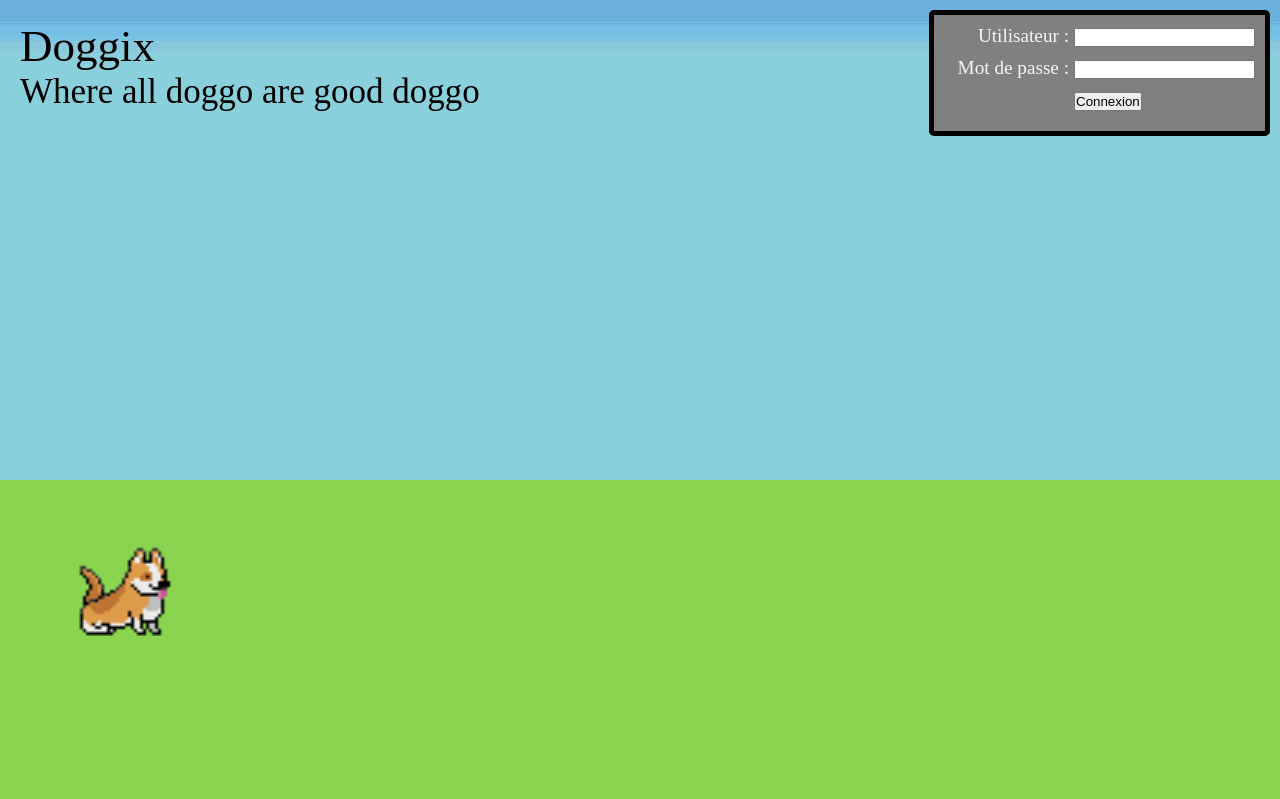
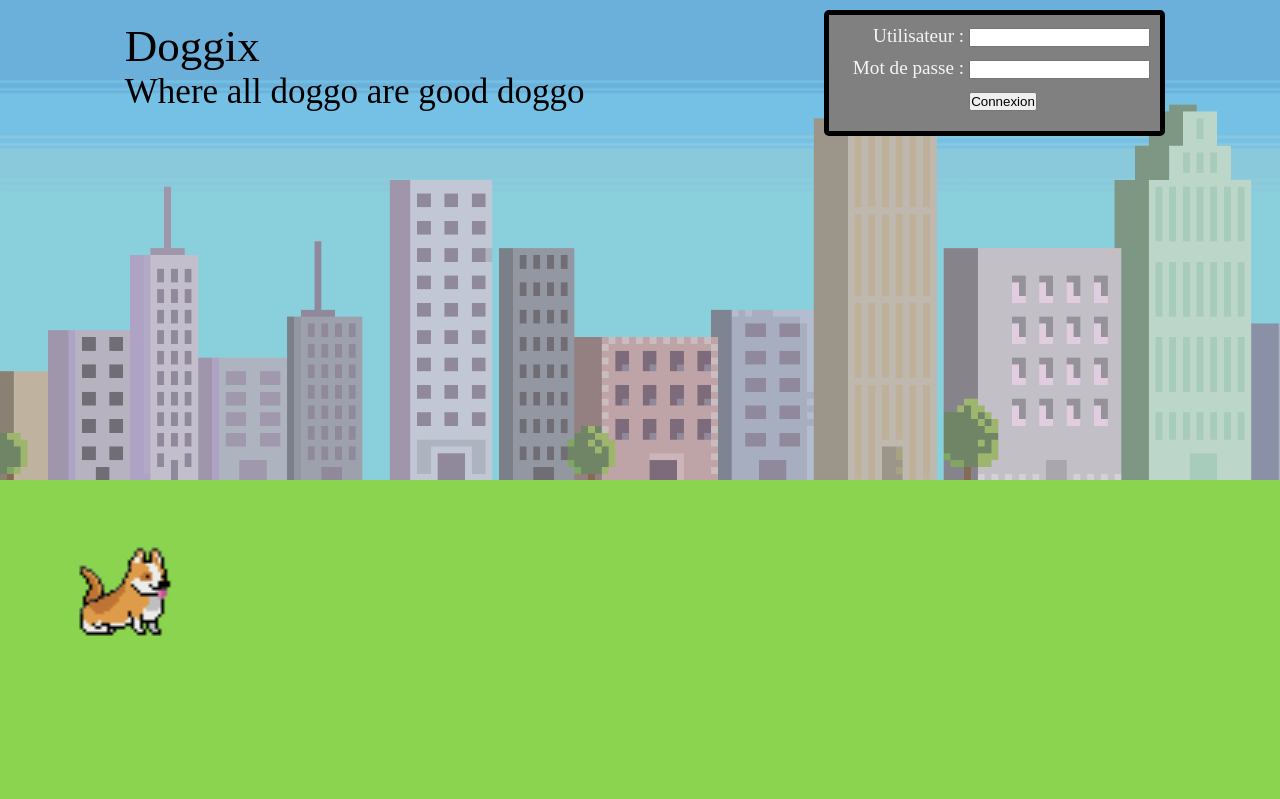
Before and after one commit to ArsenTigor/Doggix, a PHP site: page / in a window 1280 px wide. Shown: the top 799 px of the page. Run offline with PHP 8.4, Linux system fonts and the light colour scheme.

Commit message:
Asset and city

```diff
--- a/Magix/css/global.css
+++ b/Magix/css/global.css
@@ -18,56 +18,3 @@ body {
     align-items: center;
 
 }
-
-form{
-    width:fit-content;
-    justify-content: center;
-    position: fixed;
-    right: 10px;
-    top: 10px;
-    font-size: larger;
-}
-
-#loginform{
-    padding: 10px;
-    background-color: grey;
-    border: solid 5px black;
-    color: var(--couleufond);
-    border-radius: 5px;
-}
-
-.form-label {
-	float:left;
-	width:125px;
-	text-align:right;
-	margin-right:5px;
-}
-
-.form-input {
-	float:left;
-}
-
-.form-separator {
-	clear:both;
-	height:10px;
-}
-
-.center {
-	text-align:center;
-}
-
-#titlebox{
-    width:fit-content;
-    position: fixed;
-    left: 10px;
-    top: 10px;
-    padding: 10px;
-}
-
-#title{
-    font-size: 45px;
-}
-
-#subtitle{
-    font-size: 35px;
-}
--- a/Magix/css/index.css
+++ b/Magix/css/index.css
@@ -5,17 +5,27 @@
     flex-direction: column;
 }
 
-#ciel{
-    width: 100%;
-    height: 60%;
-    background-image: url(../img/sky2.png);
-    background-size: contain;
-}
-
 #terrain{
     width: 100%;
     height: 40%;
     background-color: #8ad44f;
+}
+
+#uppersection{
+    width: 100%;
+    height: 60%;
+    background-image: url(../img/sky3.png);
+    background-size: auto 100%;
+    background-repeat: repeat-x;
+}
+
+#city{
+    width: 100%;
+    height: 100%;
+    background-image: url(../img/city.png);
+    background-size: cover;
+    background-position-y: bottom;
+
 }
 
 #corgi{
@@ -39,3 +49,59 @@
     height: 40px;
     position: absolute;
 }
+
+#indextop{
+    display: flex;
+    flex-direction: row;
+    position: fixed;
+    top: 10px;
+    width: 100vw;
+    justify-content: space-around;
+}
+
+form{
+    width:fit-content;
+    justify-content: center;
+    font-size: larger;
+}
+
+#loginform{
+    padding: 10px;
+    background-color: grey;
+    border: solid 5px black;
+    color: var(--couleufond);
+    border-radius: 5px;
+}
+
+.form-label {
+	float:left;
+	width:125px;
+	text-align:right;
+	margin-right:5px;
+}
+
+.form-input {
+	float:left;
+}
+
+.form-separator {
+	clear:both;
+	height:10px;
+}
+
+.center {
+	text-align:center;
+}
+
+#titlebox{
+    width:fit-content;
+    padding: 10px;
+}
+
+#title{
+    font-size: 45px;
+}
+
+#subtitle{
+    font-size: 35px;
+}
--- a/Magix/index.php
+++ b/Magix/index.php
@@ -7,7 +7,7 @@
 
     require_once("partial/header.php");
 ?>
-
+<div id=indextop>
     <div id="titlebox">
         <div id="title">Doggix</div>
         <div id="subtitle">Where all doggo are good doggo</div>
@@ -26,13 +26,16 @@
         <div class="form-input"><button>Connexion</button></div>
         <div class="form-separator"></div>
     </form>
+</div>
+
 
 <div id="conteneur">
-    <div id="ciel">
+
+    <div id="uppersection">
+        <div id="city"></div>
     </div>
 
-    <div id="terrain">
-    </div>
+    <div id="terrain"></div>
 
 </div>
 
```
Also changed, not shown: Magix/img/city.png (added), Magix/img/sky3.png (added), ressources/building 3.png (added), ressources/building no. 1.png (added), ressources/building no. 2.png (added), ressources/city.png (added), ressources/city_background.png (added), 1 other file. Lines whose indentation alone changed are shown as unchanged.
